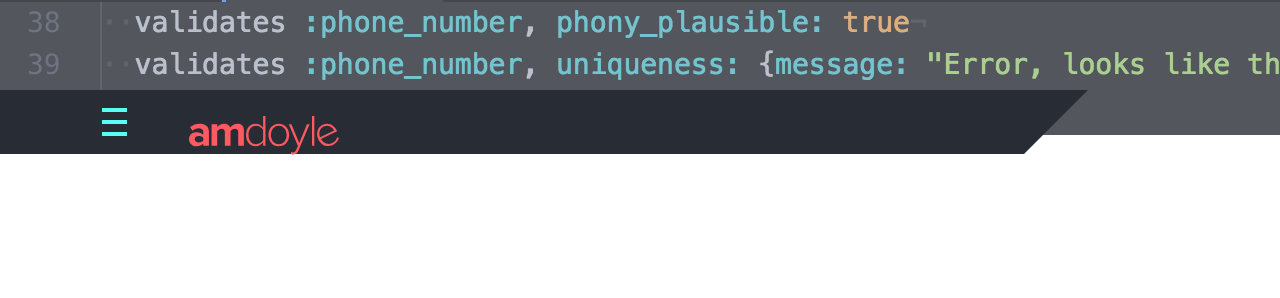
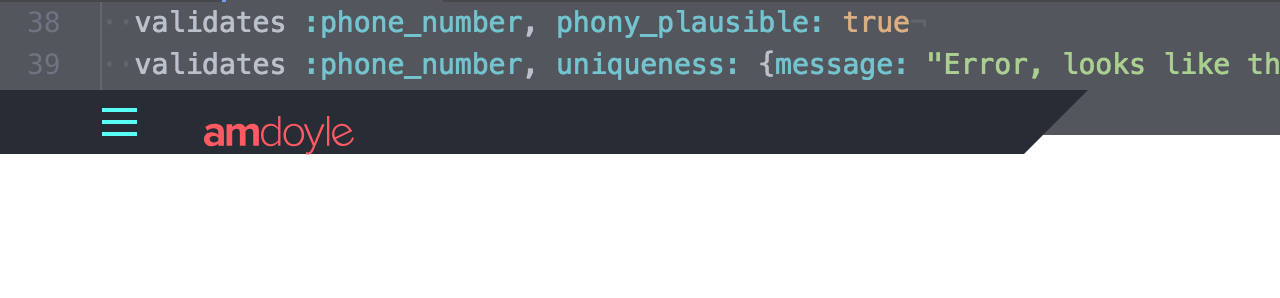
Before and after one commit to amdoyle/amdoyle, a Jekyll site: the page built from index.html, in a window 1280 px wide. Shown: the top 298 px of the page. Built offline with Jekyll 4.4.1, drawn with Linux system fonts in a browser that asks for light colours; nearby versions of some CDN libraries.

Commit message:
Update nav on 1000px screen width

```diff
--- a/_sass/_layout.scss
+++ b/_sass/_layout.scss
@@ -426,7 +426,7 @@
 
 
   .nav {
-    width: 35px;
+    width: 50px;
     margin-top: -46px;
   }
 
```
